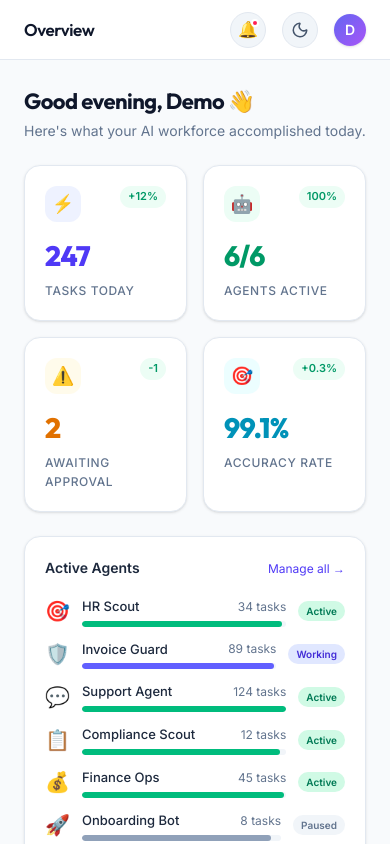
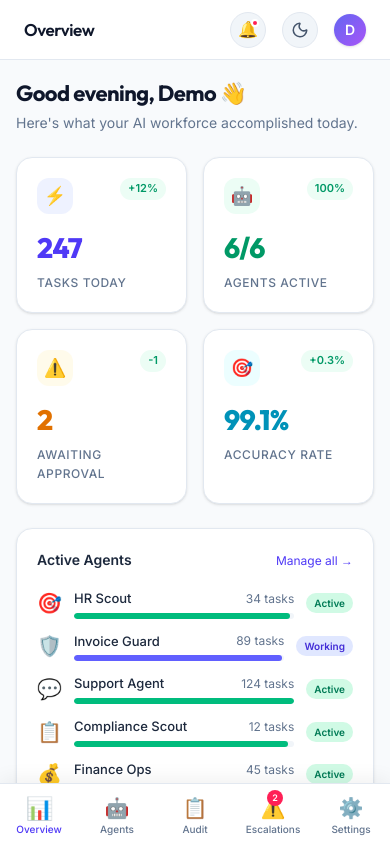
Before and after one commit to Pipe7-sudo/Agentic, a Next.js app in the folder frontend/: page /dashboard in a window 390 px wide. Built offline with nearby package versions, Linux system fonts and the light colour scheme.

Commit message:
refactor(dashboard): use 100dvh, bottom nav clear padding on mobile

```diff
--- a/frontend/src/app/(dashboard)/layout.tsx
+++ b/frontend/src/app/(dashboard)/layout.tsx
@@ -1,23 +1,27 @@
 'use client';
 import { useState } from 'react';
-import Sidebar from '@/components/dashboard/Sidebar';
+import { Sidebar, MobileBottomNav } from '@/components/dashboard/Sidebar';
 import DashboardTopbar from '@/components/dashboard/DashboardTopbar';
 
 export default function DashboardLayout({ children }: { children: React.ReactNode }) {
   const [collapsed, setCollapsed] = useState(false);
 
   return (
-    <div className="flex h-screen overflow-hidden bg-slate-50 dark:bg-[#04040c]">
-      {/* Sidebar */}
+    <div className="flex h-[100dvh] overflow-hidden bg-slate-50 dark:bg-[#04040c]">
+      {/* Desktop/Tablet Sidebar */}
       <Sidebar collapsed={collapsed} onToggle={() => setCollapsed(c => !c)} />
 
       {/* Main content */}
       <div className="flex flex-col flex-1 overflow-hidden min-w-0">
         <DashboardTopbar />
-        <main className="flex-1 overflow-y-auto p-6">
+        {/* pb-20 on mobile to clear the bottom nav bar */}
+        <main className="flex-1 overflow-y-auto p-4 md:p-6 pb-24 md:pb-6">
           {children}
         </main>
       </div>
+
+      {/* Mobile bottom tab bar */}
+      <MobileBottomNav />
     </div>
   );
 }
```
